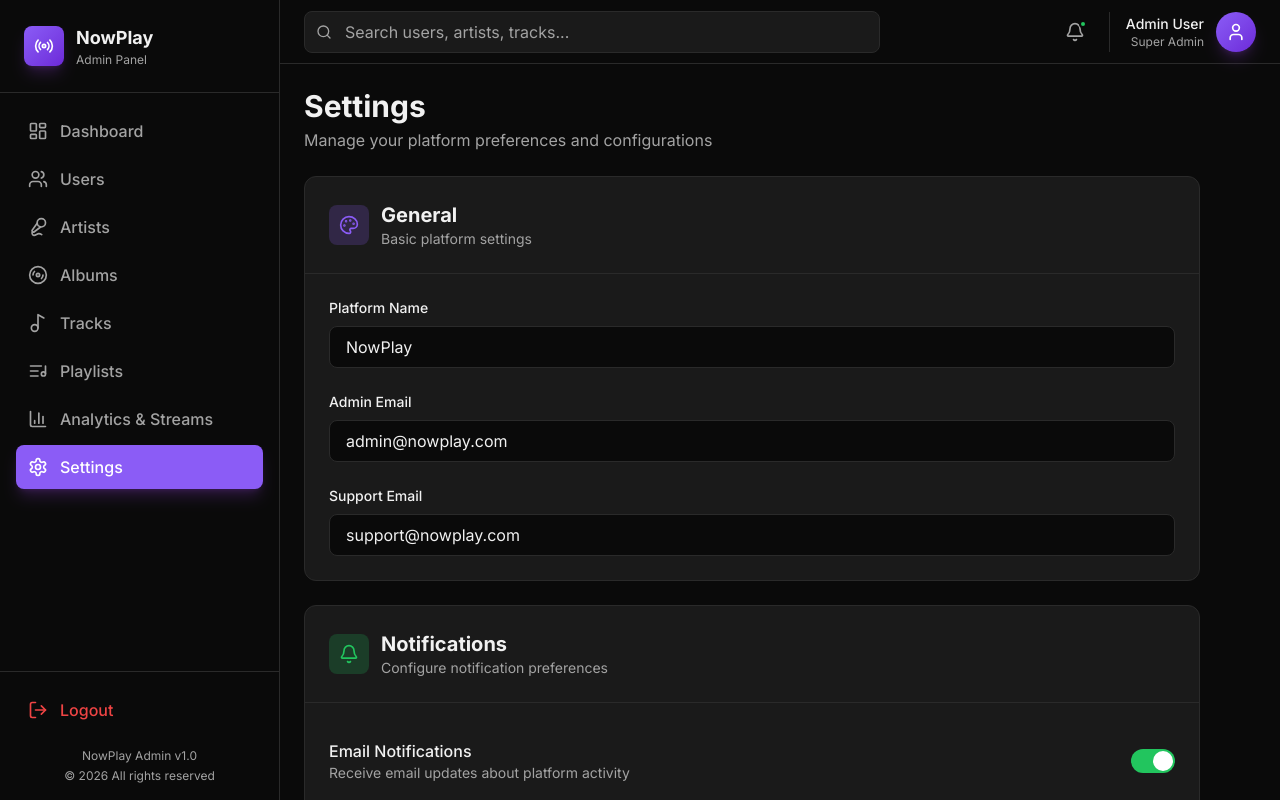
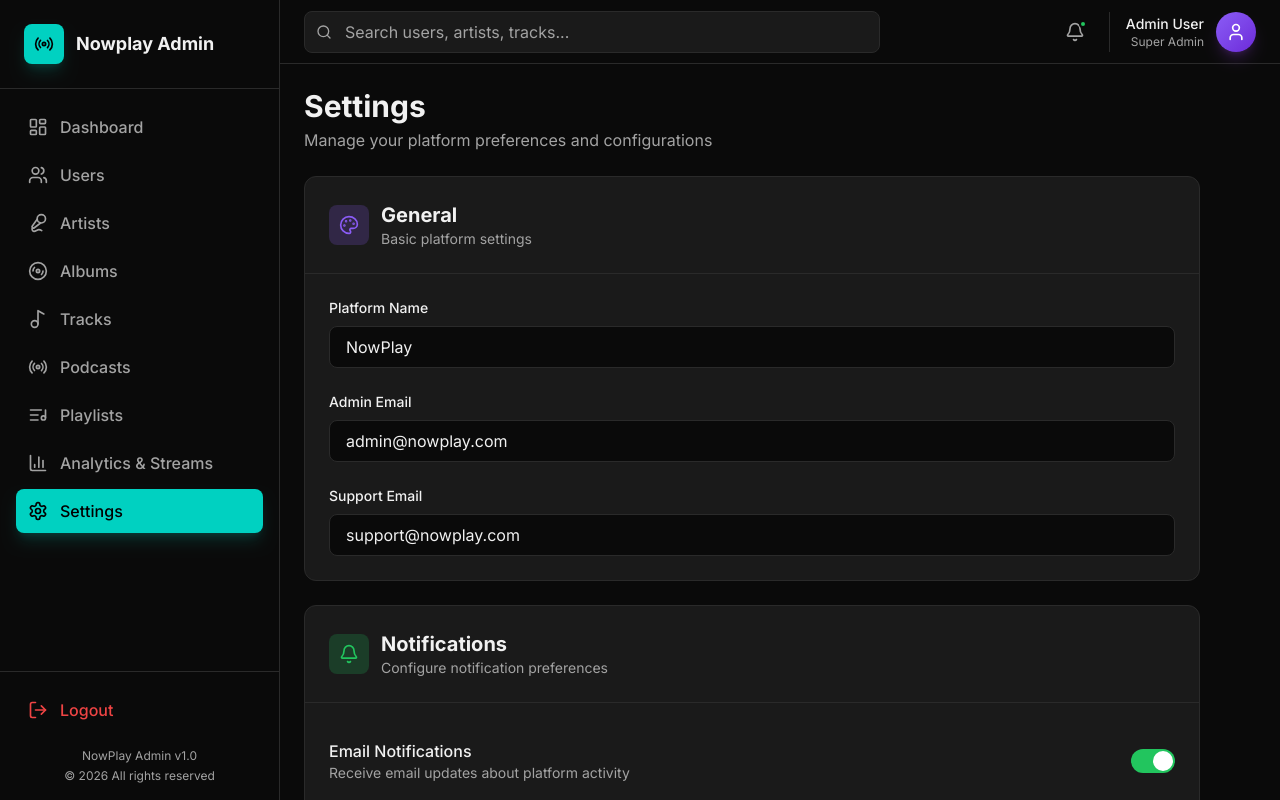
Before and after one commit to CBMGroup/Now_Admin_Dashboard, a React (Vite) app: page /settings in a window 1280 px wide. Shown: the top 800 px of the page. Built offline with nearby package versions, Linux system fonts and the light colour scheme.

Commit message:
Resolve merge conflicts and apply new design system

```diff
--- a/index.html
+++ b/index.html
@@ -4,7 +4,7 @@
     <head>
       <meta charset="UTF-8" />
       <meta name="viewport" content="width=device-width, initial-scale=1.0" />
-      <title>Dark Mode Admin Dashboard</title>
+      <title>Nowplay Admin</title>
     </head>
 
     <body>
--- a/src/app/components/AlbumModal.tsx
+++ b/src/app/components/AlbumModal.tsx
@@ -171,7 +171,7 @@ export function AlbumModal({ album, onClose, onSave, isSaving }: AlbumModalProps
                 </select>
                 {isLoadingArtists && (
                   <div className="absolute right-3 top-3.5">
-                    <Loader2 className="w-5 h-5 animate-spin text-[#8B5CF6]" />
+                    <Loader2 className="w-5 h-5 animate-spin text-[#00D1C1]" />
                   </div>
                 )}
               </div>
@@ -200,7 +200,7 @@ export function AlbumModal({ album, onClose, onSave, isSaving }: AlbumModalProps
                     value={selectedFile ? 'Using uploaded file' : formData.cover_url}
                     disabled={!!selectedFile}
                     onChange={(e) => setFormData({ ...formData, cover_url: e.target.value })}
-                    className="w-full px-4 py-3 bg-[#0A0A0A] border border-[#2A2A2A] rounded-xl text-[#F1F1F1] placeholder:text-[#404040] focus:outline-none focus:ring-2 focus:ring-[#8B5CF6] transition-all disabled:opacity-50"
+                    className="w-full px-4 py-3 bg-[#0A0A0A] border border-[#2A2A2A] rounded-xl text-[#F1F1F1] placeholder:text-[#404040] focus:outline-none focus:ring-2 focus:ring-[#00D1C1] transition-all disabled:opacity-50"
                     placeholder="https://example.com/cover.jpg"
                 />
             </div>
@@ -220,7 +220,7 @@ export function AlbumModal({ album, onClose, onSave, isSaving }: AlbumModalProps
             <button
               type="submit"
               disabled={isSaving || !formData.title || !formData.artist}
-              className="px-6 py-3 bg-gradient-to-r from-[#8B5CF6] to-[#7C3AED] hover:from-[#7C3AED] hover:to-[#6D28D9] text-white rounded-xl font-bold transition-all shadow-xl shadow-purple-500/20 flex-1 flex justify-center items-center gap-2 disabled:opacity-50"
+              className="px-6 py-3 bg-gradient-to-r from-[#00D1C1] to-[#00B8A9] hover:from-[#00B8A9] hover:to-[#00A093] text-black rounded-xl font-bold transition-all shadow-xl shadow-teal-500/20 flex-1 flex justify-center items-center gap-2 disabled:opacity-50"
             >
               {isSaving ? <Loader2 className="w-5 h-5 animate-spin" /> : null}
               {album ? 'Update Album' : 'Create Album'}
--- a/src/app/components/Sidebar.tsx
+++ b/src/app/components/Sidebar.tsx
@@ -19,6 +19,7 @@ const navItems = [
   { path: '/artists', label: 'Artists', icon: Mic2 },
   { path: '/albums', label: 'Albums', icon: Disc3 },
   { path: '/tracks', label: 'Tracks', icon: Music2 },
+  { path: '/tracks?category=Podcast', label: 'Podcasts', icon: Radio },
   { path: '/playlists', label: 'Playlists', icon: ListMusic },
   { path: '/analytics', label: 'Analytics & Streams', icon: BarChart3 },
   { path: '/settings', label: 'Settings', icon: Settings },
@@ -32,12 +33,11 @@ export function Sidebar() {
       {/* Logo */}
       <div className="p-6 border-b border-[#2A2A2A]">
         <Link to="/" className="flex items-center gap-3 group">
-          <div className="w-10 h-10 bg-gradient-to-br from-[#8B5CF6] to-[#6D28D9] rounded-lg flex items-center justify-center shadow-lg shadow-purple-500/20">
-            <Radio className="w-5 h-5 text-white" />
+          <div className="w-10 h-10 bg-[#00D1C1] rounded-lg flex items-center justify-center shadow-lg shadow-teal-500/20">
+            <Radio className="w-5 h-5 text-black" />
           </div>
           <div>
-            <h1 className="text-lg font-bold text-[#F1F1F1]">NowPlay</h1>
-            <p className="text-xs text-[#A3A3A3]">Admin Panel</p>
+            <h1 className="text-lg font-bold text-[#F1F1F1]">Nowplay Admin</h1>
           </div>
         </Link>
       </div>
@@ -56,7 +56,7 @@ export function Sidebar() {
                   className={`
                     flex items-center gap-3 px-3 py-2.5 rounded-lg transition-all relative group
                     ${isActive
-                      ? 'bg-[#8B5CF6] text-white shadow-lg shadow-purple-500/20'
+                      ? 'bg-[#00D1C1] text-black shadow-lg shadow-teal-500/20'
                       : 'text-[#A3A3A3] hover:bg-[#1A1A1A] hover:text-[#F1F1F1]'
                     }
                   `}
--- a/src/app/components/TrackModal.tsx
+++ b/src/app/components/TrackModal.tsx
@@ -24,7 +24,7 @@ interface TrackModalProps {
   onSave: (trackData: any) => void;
 }
 
-const CATEGORIES = ['Music', 'Podcast', 'Education', 'Radio', 'Ugandan Music', 'Audiobooks'];
+const CATEGORIES = ['Music', 'Podcast', 'Education', 'Radio', 'Ugandan Music', 'Audiobooks', 'Poems', 'Audio Plays'];
 
 export function TrackModal({ track, onClose, onSave }: TrackModalProps) {
   const [artists, setArtists] = useState<any[]>([]);
@@ -179,13 +179,13 @@ export function TrackModal({ track, onClose, onSave }: TrackModalProps) {
               onDrop={handleDrop}
               className={`border-2 border-dashed rounded-xl p-8 transition-all ${
                 isDragging
-                  ? 'border-[#8B5CF6] bg-[#8B5CF6]/10 scale-[0.99]'
-                  : 'border-[#2A2A2A] hover:border-[#8B5CF6]/50'
+                  ? 'border-[#00D1C1] bg-[#00D1C1]/10 scale-[0.99]'
+                  : 'border-[#2A2A2A] hover:border-[#00D1C1]/50'
               }`}
             >
               <div className="flex flex-col items-center gap-3 text-center">
-                <div className="w-16 h-16 rounded-full bg-[#8B5CF6]/10 flex items-center justify-center mb-1">
-                  <Upload className="w-8 h-8 text-[#8B5CF6]" />
+                <div className="w-20 h-20 rounded-full bg-[#00D1C1]/10 flex items-center justify-center mb-2">
+                  <Upload className="w-10 h-10 text-[#00D1C1]" />
                 </div>
                 <div>
                   <p className="text-[#F1F1F1] font-semibold">
@@ -224,7 +224,7 @@ export function TrackModal({ track, onClose, onSave }: TrackModalProps) {
                 required
                 value={formData.title}
                 onChange={(e) => setFormData({ ...formData, title: e.target.value })}
-                className="w-full px-4 py-3 bg-[#0A0A0A] border border-[#2A2A2A] rounded-xl text-[#F1F1F1] placeholder:text-[#404040] focus:outline-none focus:ring-2 focus:ring-[#8B5CF6] transition-all"
+                className="w-full px-4 py-3 bg-[#0A0A0A] border border-[#2A2A2A] rounded-xl text-[#F1F1F1] placeholder:text-[#404040] focus:outline-none focus:ring-2 focus:ring-[#00D1C1] focus:border-transparent transition-all"
                 placeholder="e.g. Midnight City"
               />
             </div>
@@ -239,7 +239,7 @@ export function TrackModal({ track, onClose, onSave }: TrackModalProps) {
                   required
                   value={formData.artist}
                   onChange={(e) => setFormData({ ...formData, artist: e.target.value })}
-                  className="w-full px-4 py-3 bg-[#0A0A0A] border border-[#2A2A2A] rounded-xl text-[#F1F1F1] focus:outline-none focus:ring-2 focus:ring-[#8B5CF6] appearance-none disabled:opacity-50"
+                  className="w-full px-4 py-3 bg-[#0A0A0A] border border-[#2A2A2A] rounded-xl text-[#F1F1F1] focus:outline-none focus:ring-2 focus:ring-[#00D1C1] appearance-none disabled:opacity-50"
                   disabled={isLoadingArtists}
                 >
                   <option value="">Select an artist</option>
@@ -251,7 +251,7 @@ export function TrackModal({ track, onClose, onSave }: TrackModalProps) {
                 </select>
                 {isLoadingArtists && (
                   <div className="absolute right-3 top-3.5">
-                    <Loader2 className="w-5 h-5 animate-spin text-[#8B5CF6]" />
+                    <Loader2 className="w-5 h-5 animate-spin text-[#00D1C1]" />
                   </div>
                 )}
               </div>
@@ -293,7 +293,7 @@ export function TrackModal({ track, onClose, onSave }: TrackModalProps) {
                 required
                 value={formData.category}
                 onChange={(e) => setFormData({ ...formData, category: e.target.value })}
-                className="w-full px-4 py-3 bg-[#0A0A0A] border border-[#2A2A2A] rounded-xl text-[#F1F1F1] focus:outline-none focus:ring-2 focus:ring-[#8B5CF6] appearance-none"
+                className="w-full px-4 py-3 bg-[#0A0A0A] border border-[#2A2A2A] rounded-xl text-[#F1F1F1] focus:outline-none focus:ring-2 focus:ring-[#00D1C1] appearance-none"
               >
                 {CATEGORIES.map((cat) => (
                   <option key={cat} value={cat}>
@@ -374,7 +374,7 @@ export function TrackModal({ track, onClose, onSave }: TrackModalProps) {
             </button>
             <button
               type="submit"
-              className="px-6 py-3 bg-gradient-to-r from-[#8B5CF6] to-[#7C3AED] hover:from-[#7C3AED] hover:to-[#6D28D9] text-white rounded-xl font-bold transition-all shadow-xl shadow-purple-500/20 flex-1"
+              className="flex items-center justify-center gap-2 px-6 py-3 bg-gradient-to-r from-[#00D1C1] to-[#00B8A9] hover:from-[#00B8A9] hover:to-[#00A093] text-black rounded-xl font-bold transition-all shadow-xl shadow-teal-500/20 flex-1"
             >
               {track ? 'Update Track' : 'Create Track'}
             </button>
--- a/src/app/pages/Albums.tsx
+++ b/src/app/pages/Albums.tsx
@@ -96,7 +96,7 @@ export function Albums() {
           </div>
           <button
              onClick={() => setIsModalOpen(true)}
-             className="px-4 py-2 bg-[#8B5CF6] hover:bg-[#7C3AED] text-white rounded-lg font-medium transition-colors flex items-center gap-2 shadow-lg shadow-purple-500/20"
+             className="px-4 py-2 bg-[#00D1C1] hover:bg-[#00B8A9] text-black rounded-lg font-medium transition-colors flex items-center gap-2 shadow-lg shadow-teal-500/20"
           >
             <Plus className="w-5 h-5" />
             Add Album
@@ -122,7 +122,7 @@ export function Albums() {
           {albums.map((album) => (
             <div
               key={album.id}
-              className="bg-[#1A1A1A] rounded-xl border border-[#2A2A2A] overflow-hidden hover:border-[#8B5CF6]/50 transition-all hover:shadow-lg hover:shadow-purple-500/10 group"
+              className="bg-[#1A1A1A] rounded-xl border border-[#2A2A2A] overflow-hidden hover:border-[#00D1C1]/50 transition-all hover:shadow-lg hover:shadow-teal-500/10 group"
             >
               <div className="relative aspect-square overflow-hidden">
                 <img
--- a/src/app/pages/Dashboard.tsx
+++ b/src/app/pages/Dashboard.tsx
@@ -99,8 +99,8 @@ export function Dashboard() {
           <div className="space-y-4">
             {stats.recent_activity.map((activity: any) => (
               <div key={activity.id} className="flex items-center gap-4 p-3 rounded-lg hover:bg-[#0A0A0A] transition-colors group">
-                <div className="w-10 h-10 rounded-full bg-gradient-to-br from-[#8B5CF6] to-[#6D28D9] flex items-center justify-center flex-shrink-0">
-                  <span className="text-sm font-bold text-white">{activity.user.charAt(0)}</span>
+                <div className="w-10 h-10 rounded-full bg-gradient-to-br from-[#00D1C1] to-[#00B8A9] flex items-center justify-center flex-shrink-0">
+                  <span className="text-sm font-bold text-black">{activity.user.charAt(0)}</span>
                 </div>
                 <div className="flex-1 min-w-0">
                   <p className="text-[#F1F1F1] text-sm">
@@ -175,7 +175,7 @@ function KPICard({ title, value, change, trend, icon: Icon, color }: any) {
   };
 
   return (
-    <div className="bg-[#1A1A1A] rounded-xl border border-[#2A2A2A] p-6 hover:border-[#8B5CF6]/50 transition-all hover:shadow-lg hover:shadow-purple-500/10">
+    <div className="bg-[#1A1A1A] rounded-xl border border-[#2A2A2A] p-6 hover:border-[#00D1C1]/50 transition-all hover:shadow-lg hover:shadow-teal-500/10">
       <div className="flex items-start justify-between mb-4">
         <div className={`w-12 h-12 rounded-lg bg-gradient-to-br ${colorClasses[color]} flex items-center justify-center shadow-lg`}>
           <Icon className="w-6 h-6 text-white" />
--- a/src/app/pages/Login.tsx
+++ b/src/app/pages/Login.tsx
@@ -33,11 +33,11 @@ export function Login() {
         <div className="absolute -bottom-24 -left-24 w-48 h-48 bg-blue-600/20 rounded-full blur-3xl animate-pulse"></div>
 
         <div className="text-center relative z-10">
-          <div className="mx-auto h-16 w-16 bg-gradient-to-br from-purple-600 to-blue-600 rounded-2xl flex items-center justify-center shadow-lg transform rotate-12 mb-6">
-            <Music2 className="h-10 w-10 text-white -rotate-12" />
+          <div className="mx-auto h-16 w-16 bg-[#00D1C1] rounded-2xl flex items-center justify-center shadow-lg transform rotate-12 mb-6">
+            <Music2 className="h-10 w-10 text-black -rotate-12" />
           </div>
-          <h2 className="text-3xl font-extrabold text-white tracking-tight">NowPlay Admin</h2>
-          <p className="mt-2 text-sm text-[#A3A3A3]">Management Dashboard Login</p>
+          <h2 className="text-3xl font-extrabold text-white tracking-tight">Nowplay Admin</h2>
+          <p className="mt-2 text-sm text-[#A3A3A3]">Management Secure Login</p>
         </div>
 
         <form className="mt-8 space-y-6 relative z-10" onSubmit={handleSubmit}>
@@ -58,7 +58,7 @@ export function Login() {
                 required
                 value={username}
                 onChange={(e) => setUsername(e.target.value)}
-                className="block w-full pl-11 pr-4 py-3.5 bg-[#0A0A0A] border border-[#2A2A2A] rounded-xl text-white placeholder-[#525252] focus:outline-none focus:ring-2 focus:ring-purple-600/50 focus:border-purple-600 transition-all"
+                className="block w-full pl-11 pr-4 py-3.5 bg-[#0A0A0A] border border-[#2A2A2A] rounded-xl text-white placeholder-[#525252] focus:outline-none focus:ring-2 focus:ring-[#00D1C1]/50 focus:border-[#00D1C1] transition-all"
                 placeholder="Username"
               />
             </div>
@@ -71,7 +71,7 @@ export function Login() {
                 required
                 value={password}
                 onChange={(e) => setPassword(e.target.value)}
-                className="block w-full pl-11 pr-4 py-3.5 bg-[#0A0A0A] border border-[#2A2A2A] rounded-xl text-white placeholder-[#525252] focus:outline-none focus:ring-2 focus:ring-purple-600/50 focus:border-purple-600 transition-all"
+                className="block w-full pl-11 pr-4 py-3.5 bg-[#0A0A0A] border border-[#2A2A2A] rounded-xl text-white placeholder-[#525252] focus:outline-none focus:ring-2 focus:ring-[#00D1C1]/50 focus:border-[#00D1C1] transition-all"
                 placeholder="Password"
               />
             </div>
@@ -80,7 +80,7 @@ export function Login() {
           <button
             type="submit"
             disabled={isLoading}
-            className="group relative w-full flex justify-center py-4 px-4 border border-transparent text-sm font-bold rounded-xl text-white bg-gradient-to-r from-purple-600 to-blue-600 hover:from-purple-500 hover:to-blue-500 focus:outline-none focus:ring-2 focus:ring-offset-2 focus:ring-purple-600 transition-all transform hover:scale-[1.02] active:scale-[0.98] disabled:opacity-50 disabled:hover:scale-100"
+            className="group relative w-full flex justify-center py-4 px-4 border border-transparent text-sm font-bold rounded-xl text-black bg-[#00D1C1] hover:bg-[#00B8A9] focus:outline-none focus:ring-2 focus:ring-offset-2 focus:ring-[#00D1C1] transition-all transform hover:scale-[1.02] active:scale-[0.98] disabled:opacity-50 disabled:hover:scale-100"
           >
             {isLoading ? (
               <div className="h-5 w-5 border-2 border-white/30 border-t-white rounded-full animate-spin"></div>
--- a/src/app/pages/Playlists.tsx
+++ b/src/app/pages/Playlists.tsx
@@ -99,7 +99,7 @@ export function Playlists() {
             setEditingPlaylist(null);
             setIsModalOpen(true);
           }}
-          className="px-4 py-2 bg-[#8B5CF6] hover:bg-[#7C3AED] text-white rounded-lg font-medium transition-colors flex items-center gap-2 shadow-lg shadow-purple-500/20"
+          className="px-4 py-2 bg-[#00D1C1] hover:bg-[#00B8A9] text-black rounded-lg font-medium transition-colors flex items-center gap-2 shadow-lg shadow-[#00D1C1]/20"
         >
           <Plus className="w-5 h-5" />
           Create Playlist
@@ -117,7 +117,7 @@ export function Playlists() {
           {playlists.map((playlist) => (
             <div
               key={playlist.id}
-              className="bg-[#1A1A1A] rounded-xl border border-[#2A2A2A] overflow-hidden hover:border-[#8B5CF6]/50 transition-all hover:shadow-lg hover:shadow-purple-500/10 group"
+              className="bg-[#1A1A1A] rounded-xl border border-[#2A2A2A] overflow-hidden hover:border-[#00D1C1]/50 transition-all hover:shadow-lg hover:shadow-teal-500/10 group"
             >
               <div className="relative h-48 overflow-hidden">
                 <img
@@ -141,7 +141,7 @@ export function Playlists() {
               </div>
               <div className="p-5">
                 <h3 className="text-lg font-bold text-[#F1F1F1] truncate">{playlist.title}</h3>
-                <p className="text-sm text-[#A3A3A3] mt-1">by <span className="text-[#8B5CF6] font-medium">{playlist.user_name}</span></p>
+                <p className="text-sm text-[#A3A3A3] mt-1">by <span className="text-[#00D1C1] font-medium">{playlist.user_name}</span></p>
                 <p className="text-sm text-[#A3A3A3] mt-3 line-clamp-2 h-10 italic">
                   {playlist.description || 'No description provided.'}
                 </p>
--- a/src/app/pages/Tracks.tsx
+++ b/src/app/pages/Tracks.tsx
@@ -1,5 +1,6 @@
 import { useState, useEffect } from 'react';
-import { api } from '../api/client';
+import { useSearchParams } from 'react-router';
+import { api, resolveMediaUrl } from '../api/client';
 import {
   useReactTable,
   getCoreRowModel,
@@ -42,25 +43,28 @@ type Track = {
   audio_file?: string;
 };
 
-const categories = ['All', 'Music', 'Podcast', 'Education', 'Radio', 'Ugandan Music', 'Audiobooks'];
+const categories = ['All', 'Music', 'Podcast', 'Education', 'Radio', 'Ugandan Music', 'Audiobooks', 'Poems', 'Audio Plays'];
 
 const categoryColors: Record<string, string> = {
-  'Music': 'bg-[#8B5CF6] text-white',
+  'Music': 'bg-[#00D1C1] text-black',
   'Podcast': 'bg-[#22C55E] text-white',
   'Education': 'bg-[#EF4444] text-white',
   'Radio': 'bg-[#F59E0B] text-white',
   'Ugandan Music': 'bg-[#3B82F6] text-white',
   'Audiobooks': 'bg-[#EC4899] text-white',
+  'Poems': 'bg-[#8b5cf6] text-white',
+  'Audio Plays': 'bg-[#f43f5e] text-white',
 };
 
 const columnHelper = createColumnHelper<Track>();
 
 export function Tracks() {
   const [data, setData] = useState<Track[]>([]);
+  const [searchParams] = useSearchParams();
   const [isLoading, setIsLoading] = useState(true);
   const [error, setError] = useState<string | null>(null);
-  const [showFilters, setShowFilters] = useState(false);
-  const [selectedCategory, setSelectedCategory] = useState('All');
+  const [showFilters, setShowFilters] = useState(searchParams.get('category') ? true : false);
+  const [selectedCategory, setSelectedCategory] = useState(searchParams.get('category') || 'All');
   const [selectedArtist, setSelectedArtist] = useState('All');
   const { setCurrentTrack } = usePlayer();
   const [isModalOpen, setIsModalOpen] = useState(false);
@@ -225,7 +229,7 @@ export function Tracks() {
   ];
 
   const table = useReactTable({
-    data,
+    data: filteredData,
     columns,
     getCoreRowModel: getCoreRowModel(),
     getSortedRowModel: getSortedRowModel(),
@@ -249,7 +253,7 @@ export function Tracks() {
   if (isLoading) {
     return (
       <div className="h-[80vh] flex flex-col items-center justify-center text-[#A3A3A3] space-y-4">
-        <Loader2 className="w-10 h-10 animate-spin text-[#8B5CF6]" />
+        <Loader2 className="w-10 h-10 animate-spin text-[#00D1C1]" />
         <p className="text-lg font-medium">Loading music library...</p>
       </div>
     );
@@ -281,7 +285,7 @@ export function Tracks() {
             setEditingTrack(null);
             setIsModalOpen(true);
           }}
-          className="px-4 py-2 bg-[#8B5CF6] hover:bg-[#7C3AED] text-white rounded-lg font-medium transition-colors flex items-center gap-2 shadow-lg shadow-purple-500/20"
+          className="px-4 py-2 bg-[#00D1C1] hover:bg-[#00B8A9] text-black rounded-lg font-medium transition-colors flex items-center gap-2 shadow-lg shadow-teal-500/20"
         >
           <Plus className="w-5 h-5" />
           Add Track
@@ -403,9 +407,9 @@ export function Tracks() {
             Showing {table.getState().pagination.pageIndex * table.getState().pagination.pageSize + 1} to{' '}
             {Math.min(
               (table.getState().pagination.pageIndex + 1) * table.getState().pagination.pageSize,
-              data.length
+              filteredData.length
             )}{' '}
-            of {data.length} tracks
+            of {filteredData.length} tracks
           </p>
           <div className="flex items-center gap-2">
             <button
--- a/src/styles/theme.css
+++ b/src/styles/theme.css
@@ -11,14 +11,14 @@
   --card-foreground: #F1F1F1;
   --popover: #1A1A1A;
   --popover-foreground: #F1F1F1;
-  --primary: #8B5CF6;
-  --primary-foreground: #F1F1F1;
+  --primary: #00D1C1;
+  --primary-foreground: #0A0A0A;
   --secondary: #2A2A2A;
   --secondary-foreground: #F1F1F1;
   --muted: #2A2A2A;
   --muted-foreground: #A3A3A3;
-  --accent: #8B5CF6;
-  --accent-foreground: #F1F1F1;
+  --accent: #00D1C1;
+  --accent-foreground: #0A0A0A;
   --destructive: #EF4444;
   --destructive-foreground: #F1F1F1;
   --success: #22C55E;
@@ -29,8 +29,8 @@
   --switch-background: #2A2A2A;
   --font-weight-medium: 500;
   --font-weight-normal: 400;
-  --ring: #8B5CF6;
-  --chart-1: #8B5CF6;
+  --ring: #00D1C1;
+  --chart-1: #00D1C1;
   --chart-2: #22C55E;
   --chart-3: #3B82F6;
   --chart-4: #F59E0B;
@@ -38,12 +38,12 @@
   --radius: 0.5rem;
   --sidebar: #0A0A0A;
   --sidebar-foreground: #F1F1F1;
-  --sidebar-primary: #8B5CF6;
-  --sidebar-primary-foreground: #F1F1F1;
+  --sidebar-primary: #00D1C1;
+  --sidebar-primary-foreground: #0A0A0A;
   --sidebar-accent: #1A1A1A;
   --sidebar-accent-foreground: #F1F1F1;
   --sidebar-border: #2A2A2A;
-  --sidebar-ring: #8B5CF6;
+  --sidebar-ring: #00D1C1;
 }
 
 .dark {
@@ -80,7 +80,7 @@
   --sidebar-accent: oklch(0.269 0 0);
   --sidebar-accent-foreground: oklch(0.985 0 0);
   --sidebar-border: oklch(0.269 0 0);
-  --sidebar-ring: oklch(0.439 0 0);
+  --sidebar-ring: oklch(0.75 0.15 190);
 }
 
 @theme inline {
```
